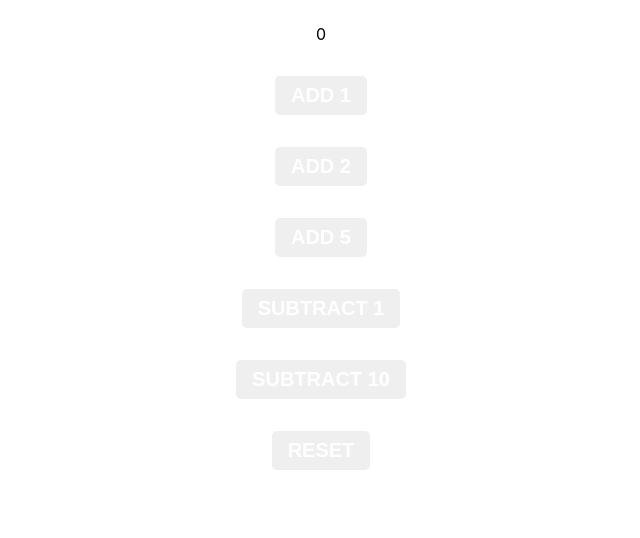
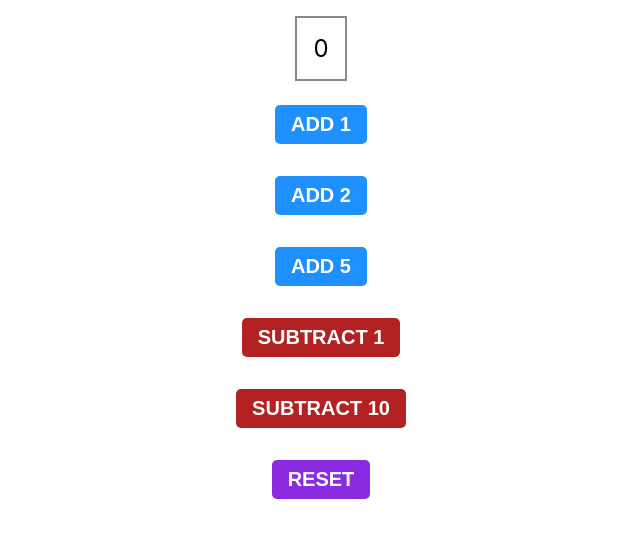
Before and after one commit to STLnick/react-counter, a React (Create React App) app: page / in a window 1280 px wide. Shown: the top 538 px of the page, without its empty margins (319-959 px from the left). Built offline with nearby package versions, Linux system fonts and the light colour scheme.

Commit message:
:sparkles: Dynamically change text size when changing counter

```diff
--- a/src/components/Display/Button/index.js
+++ b/src/components/Display/Button/index.js
@@ -9,7 +9,12 @@ export const Button = (props) => {
   }
 
   return (
-    <button onClick={(e) => handleClick(e, props.qty)} data-op={props.op} data-qty={props.qty}>
+    <button
+      onClick={(e) => handleClick(e, props.qty)}
+      data-op={props.op}
+      data-qty={props.qty}
+      className={props.buttonClass}
+    >
       {props.buttonText}
     </button>
   )
@@ -18,6 +23,7 @@ export const Button = (props) => {
 Button.propTypes = {
   buttonHandler: PropTypes.func,
   buttonText: PropTypes.string.isRequired,
+  buttonClass: PropTypes.string.isRequired,
   op: PropTypes.string.isRequired,
   qty: PropTypes.string.isRequired
 }
--- a/src/components/Display/index.js
+++ b/src/components/Display/index.js
@@ -3,7 +3,8 @@ import { Button } from './Button'
 
 import './Display.css'
 
-const styles = getComputedStyle(document.documentElement)
+const root = document.documentElement
+const styles = getComputedStyle(root)
 
 export class Display extends React.Component {
   state = {
@@ -15,47 +16,55 @@ export class Display extends React.Component {
     const op = e.target.dataset.op
 
     if (op === '+') { // Add
+      // Set State
       this.setState(prevState => ({
         currentCount: prevState.currentCount + Number(qty)
       }))
+
+      // Set new font size
+      const newFontSize = Number(styles.getPropertyValue('--p-font-size').trim().slice(0, 2)) + Number(qty)
+      root.style.setProperty('--p-font-size', newFontSize + 'px')
+
     } else if (op === '-') { // Subtract
       if (this.state.currentCount > 0) {
         if (this.state.currentCount - Number(qty) >= 0) {
           this.setState(prevState => ({
             currentCount: prevState.currentCount - Number(qty)
           }))
+
+          // Set new font size
+          const newFontSize = Number(styles.getPropertyValue('--p-font-size').trim().slice(0, 2)) - Number(qty)
+          root.style.setProperty('--p-font-size', newFontSize + 'px')
+
         } else { // If subtraction will result in negative just set to 0
-          this.setState(prevState => ({
+          this.setState(() => ({
             currentCount: 0
           }))
+          // Set new font size
+          root.style.setProperty('--p-font-size', '24px')
         }
       }
+
     } else { // Reset
       this.setState(prevState => ({
         currentCount: 0
       }))
+
+      // Set new font size
+      root.style.setProperty('--p-font-size', '24px')
     }
-    // const newFontSize = Number(styles.getPropertyValue('--p-font-size').slice(0, 3)) + 2
-    // console.log(newFontSize)
-    // styles.setProperty('--p-font-size', newFontSize + "px")
-  }
-
-  resetCount = () => {
-    this.setState(() => ({
-      currentCount: 0
-    }))
   }
 
   render() {
     return (
       <div>
-        <p>{this.state.currentCount}</p>
-        <Button buttonHandler={this.updateCount} buttonText="Add 1" op="+" qty="1" />
-        <Button buttonHandler={this.updateCount} buttonText="Add 2" op="+" qty="2" />
-        <Button buttonHandler={this.updateCount} buttonText="Add 5" op="+" qty="5" />
-        <Button buttonHandler={this.updateCount} buttonText="Subtract 1" op="-" qty="1" />
-        <Button buttonHandler={this.updateCount} buttonText="Subtract 10" op="-" qty="10" />
-        <Button buttonHandler={this.updateCount} buttonText="Reset" op="" qty="0" />
+        <p className="count">{this.state.currentCount}</p>
+        <Button buttonHandler={this.updateCount} buttonClass='add-btn' buttonText="Add 1" op="+" qty="1" />
+        <Button buttonHandler={this.updateCount} buttonClass='add-btn' buttonText="Add 2" op="+" qty="2" />
+        <Button buttonHandler={this.updateCount} buttonClass='add-btn' buttonText="Add 5" op="+" qty="5" />
+        <Button buttonHandler={this.updateCount} buttonClass='subtract-btn' buttonText="Subtract 1" op="-" qty="1" />
+        <Button buttonHandler={this.updateCount} buttonClass='subtract-btn' buttonText="Subtract 10" op="-" qty="10" />
+        <Button buttonHandler={this.updateCount} buttonClass='reset-btn' buttonText="Reset" op="" qty="0" />
       </div>
     )
   }
```
